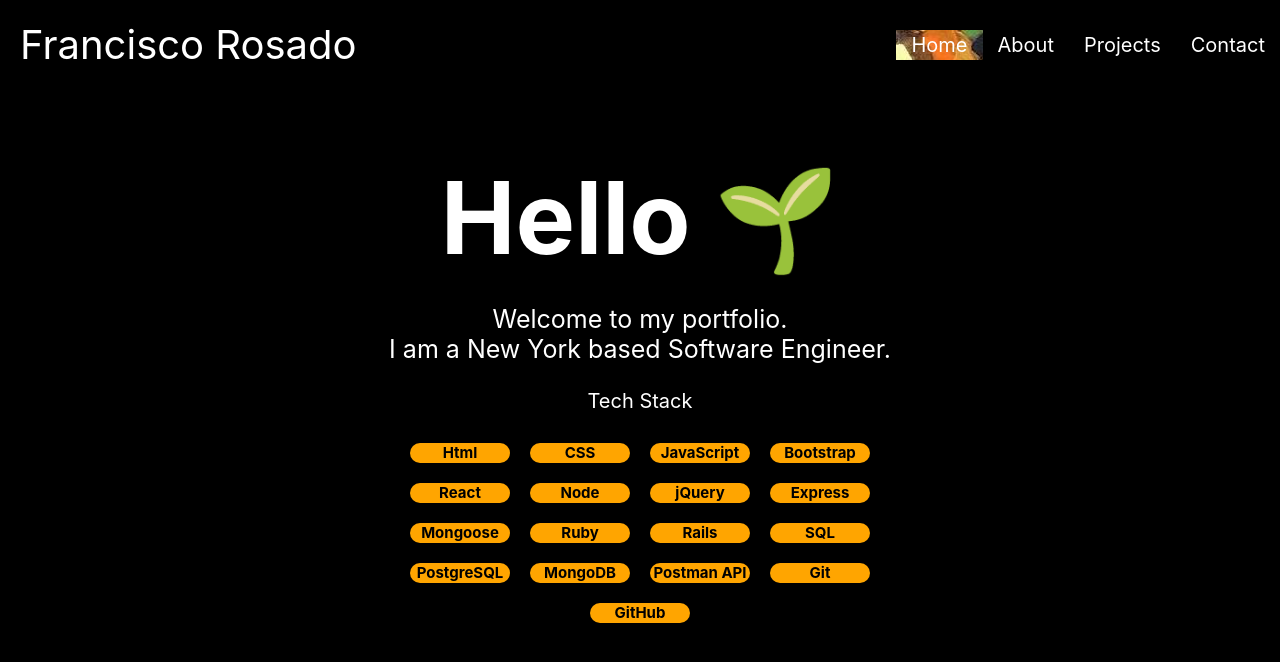
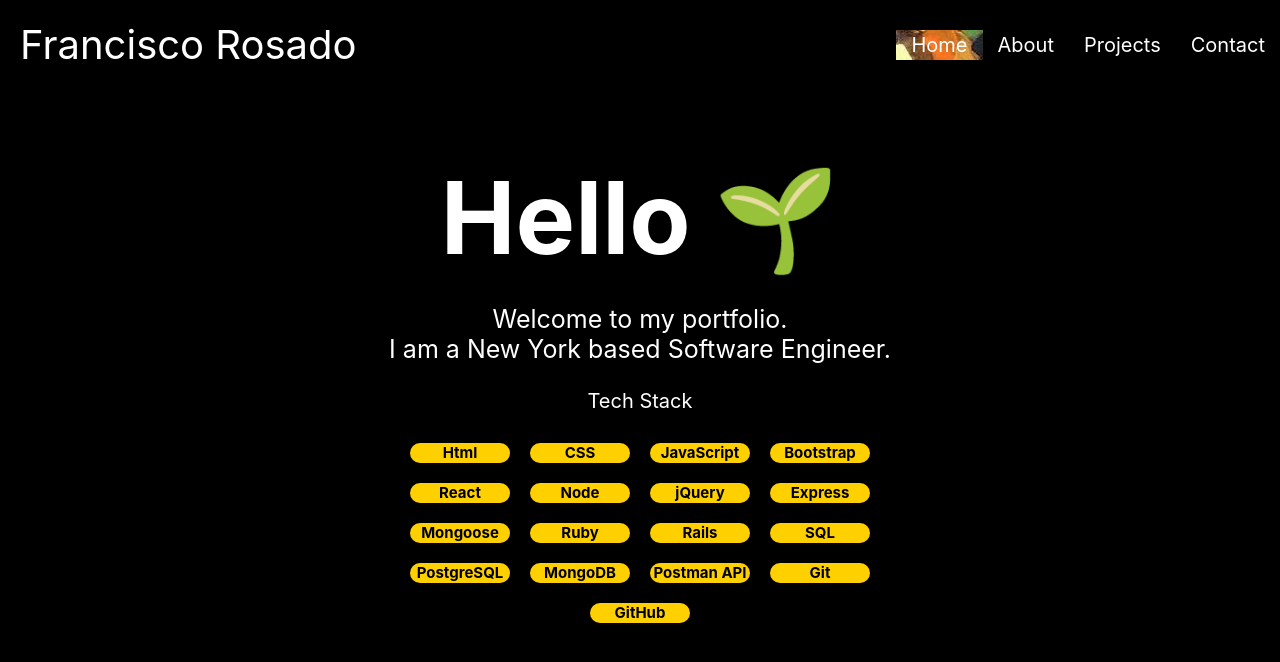
Before and after one commit to francisco-rosado-dev/portfolio, a React (Create React App) app in the folder client/: page / in a window 1280 px wide. Shown: the top 662 px of the page. Built offline with nearby package versions, Linux system fonts and the light colour scheme.

Commit message:
Changed stack color

```diff
--- a/client/src/screens/home/home.css
+++ b/client/src/screens/home/home.css
@@ -27,7 +27,7 @@
 }
 
 .stackItem {
-  background-color: orange;
+  background-color: rgb(255, 208, 0);
   margin: 10px;
   border-radius: 25px;
   width: 100px;
```
